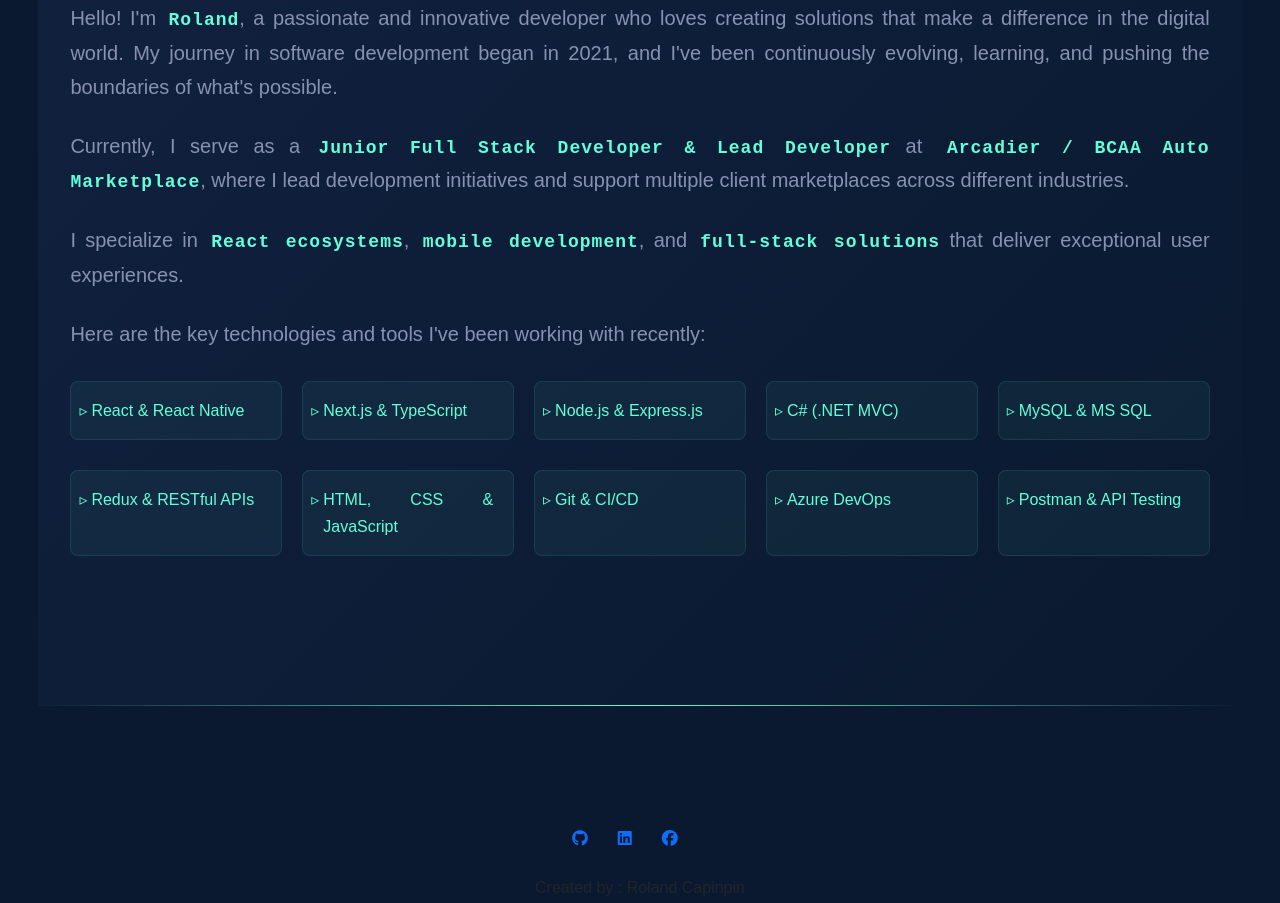
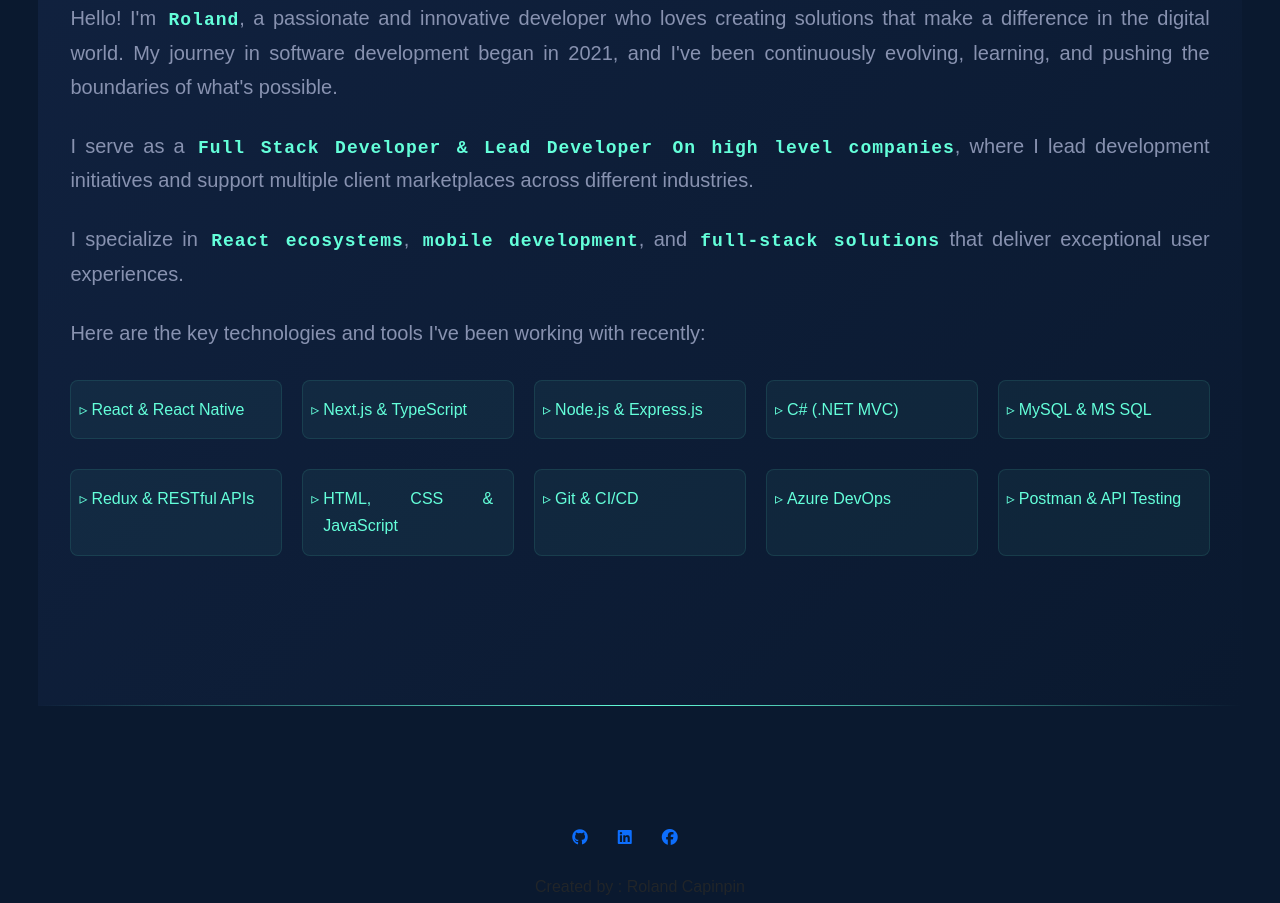
Before and after one commit to nullifier12/portfolio, a React (Create React App) app: page / in a window 1280 px wide. Shown: the part 1360-2263 px from the top of the page. Built offline with nearby package versions, Linux system fonts and the light colour scheme.

Commit message:
text change

```diff
--- a/src/components/content/Pages/Home.js
+++ b/src/components/content/Pages/Home.js
@@ -53,8 +53,8 @@ const Home = () => {
                 creating solutions that make a difference in the digital world. My journey in software development
                 began in 2021, and I've been continuously evolving, learning, and pushing the boundaries of what's possible.
                 <div className={style.workExp}>
-                  Currently, I serve as a <span className={style.hightlight}>Junior Full Stack Developer & Lead Developer</span> at
-                  <span className={style.hightlight}> Arcadier / BCAA Auto Marketplace</span>, where I lead development
+                  I serve as a <span className={style.hightlight}>Full Stack Developer & Lead Developer</span>
+                  <span className={style.hightlight}> On high level companies</span>, where I lead development
                   initiatives and support multiple client marketplaces across different industries.
                 </div>
                 <div className={style.workExp}>
```
